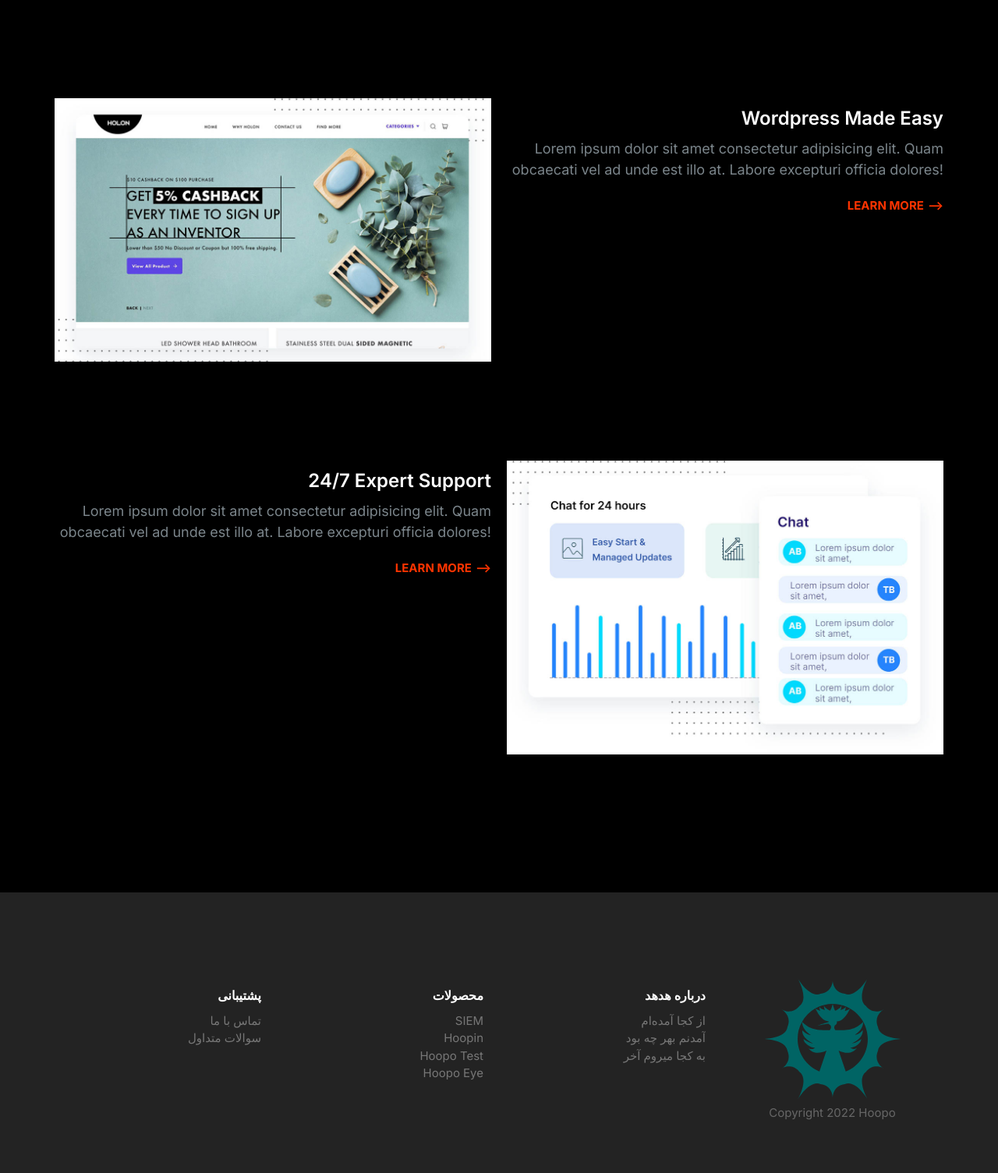
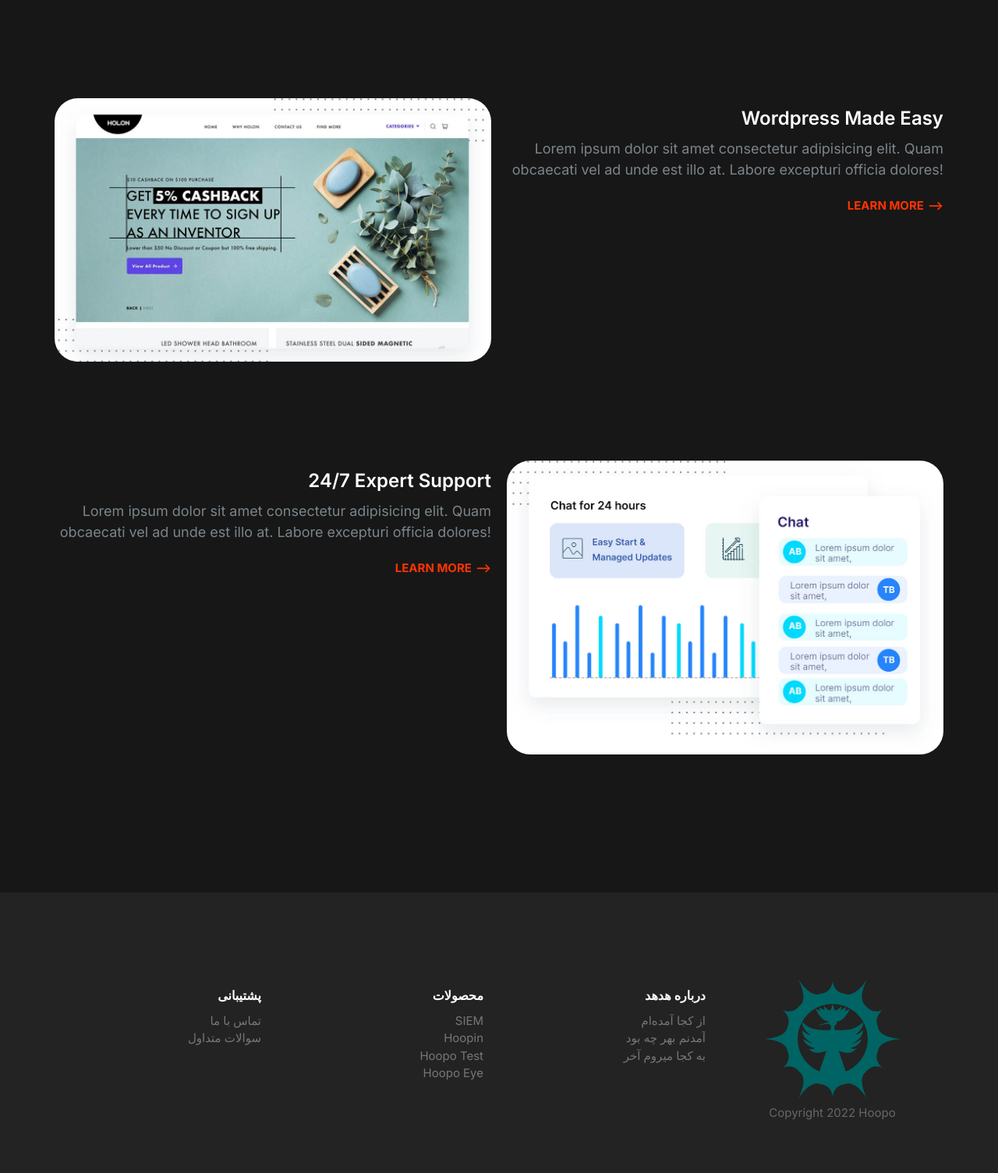
Before and after one commit to amirali-lll/Hoopoe, a Django app: page /products/SIEM in a window 1280 px wide. Shown: the part 1291-2796 px from the top of the page at 78% size. Run offline with Django 3.2, Linux system fonts and the light colour scheme.

Commit message:
add ligth dark block theme

```diff
--- a/views/static/views/css/styles.css
+++ b/views/static/views/css/styles.css
@@ -630,6 +630,10 @@ a {
   color: #7b858b;
 }
 
+.block--light-dark {
+  background: #171717;
+}
+
 .block--dark h1,
 .block--dark h2,
 .block--dark h3 {
@@ -670,9 +674,13 @@ a {
 }
 
 .nav__item {
+  margin: 0;
   padding: 0.5rem 2rem;
   color: #d2d0db;
   border-bottom: 1px solid #222;
+}
+.nav__item p{
+  margin:0;
 }
 
 .nav__item:last-of-type {
@@ -840,6 +848,10 @@ a {
 
 .feature__heading {
   margin: 1rem 0;
+}
+
+.feature__image{
+  border-radius: var(--border-radius);
 }
 
 @media screen and (min-width: 768px) {
```
